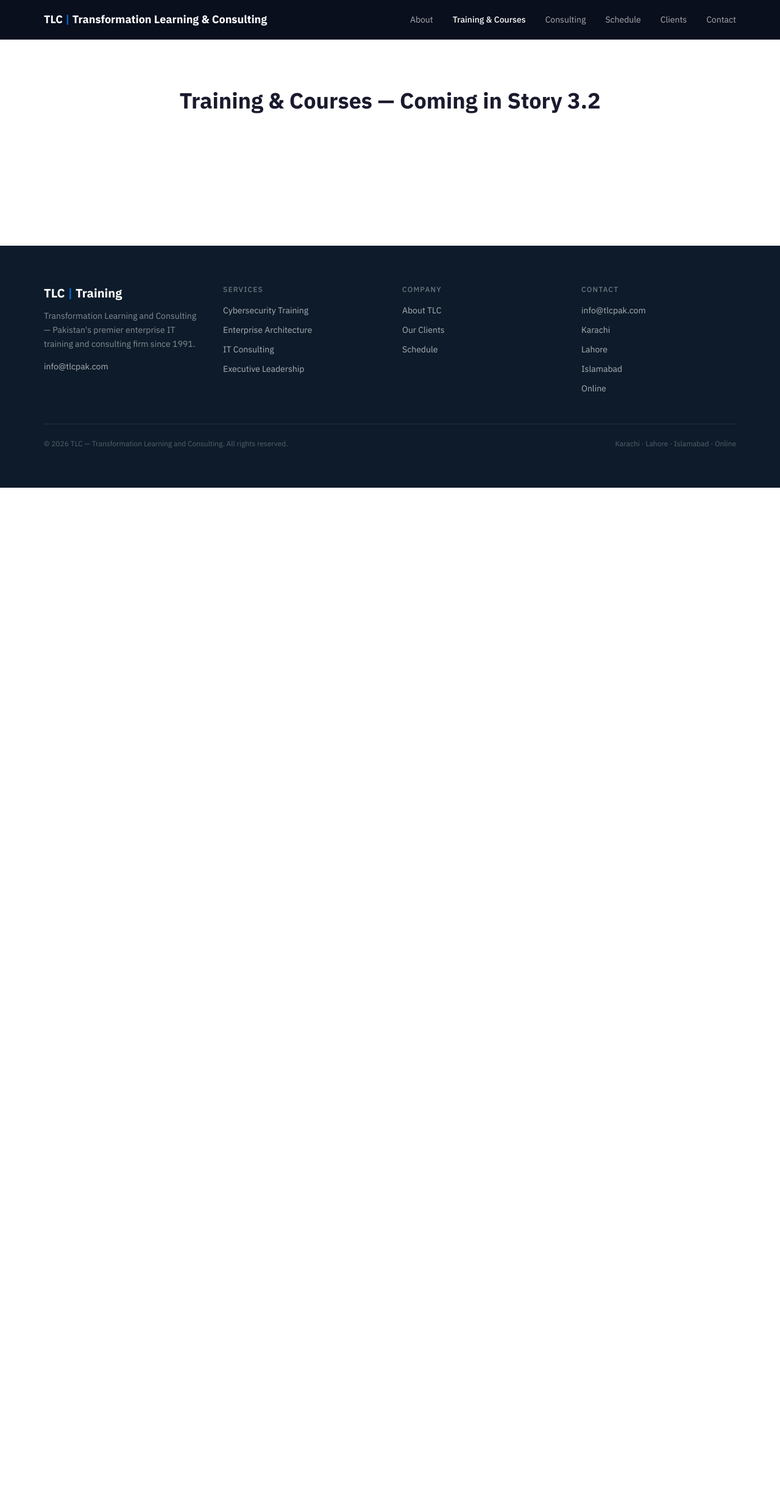
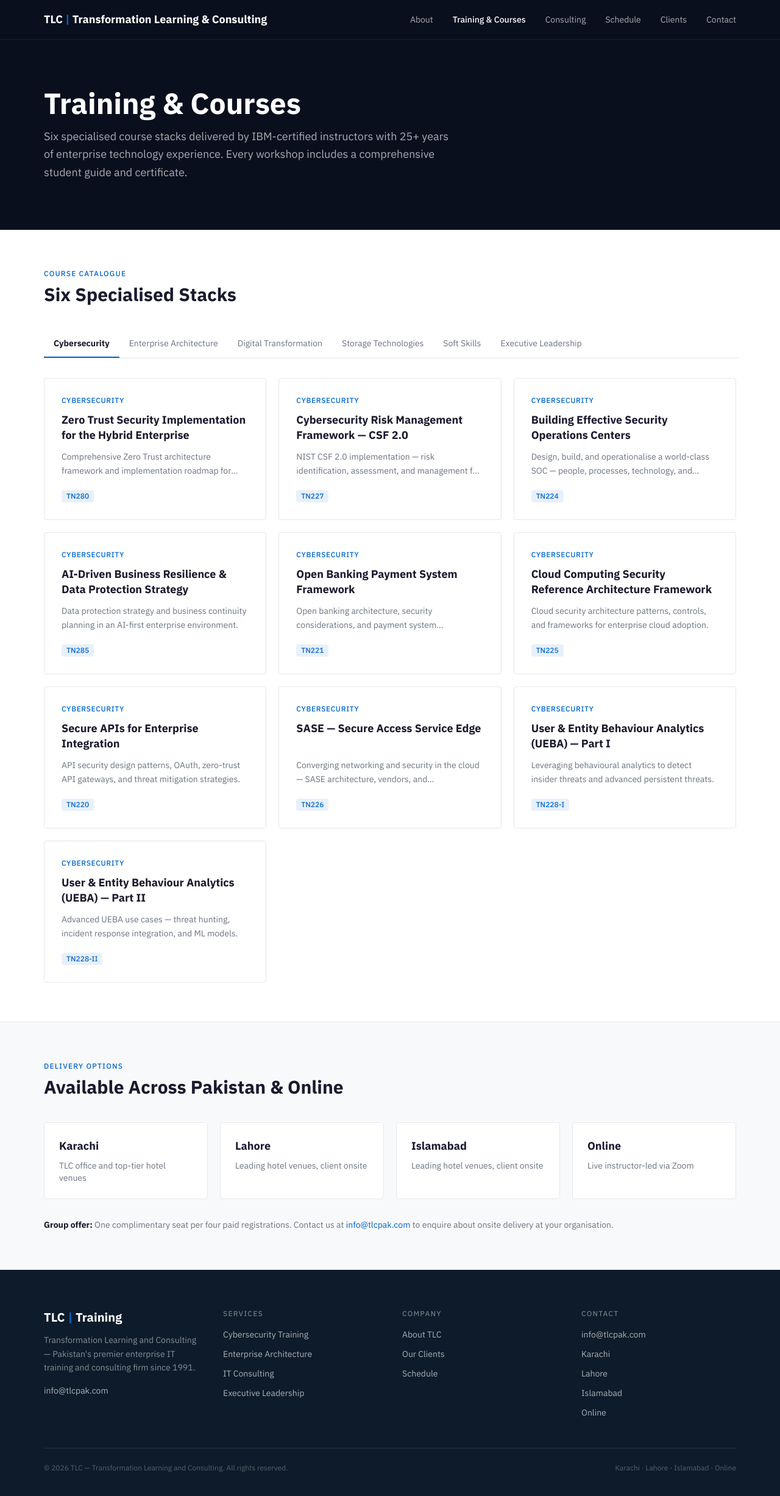
Before and after one commit to vaqarhussain1/tlc-website, a Next.js app: page /training-courses in a window 1280 px wide. Shown: the top 2454 px of the page at 61% size. Before the commit the page ends 800 px from the top, so only its background shows below. Built offline with nearby package versions, Linux system fonts and the light colour scheme.

Commit message:
feat: training & courses page — StackTabs with all 6 stacks, PageHero, delivery options

```diff
--- a/src/app/training-courses/page.tsx
+++ b/src/app/training-courses/page.tsx
@@ -1,15 +1,95 @@
 import type { Metadata } from 'next'
+import { PageHero } from '@/components/shared/PageHero'
+import { StackTabs } from '@/components/courses/StackTabs'
 import { siteConfig } from '@/lib/site-config'
+import coursesData from '@/data/courses.json'
+import type { CourseStack } from '@/types/content'
 
 export const metadata: Metadata = {
   title: `Training & Courses | ${siteConfig.shortName}`,
-  description: `Browse TLC's cybersecurity, enterprise architecture, digital transformation, and executive leadership course stacks.`,
+  description:
+    'Browse TLC\'s cybersecurity, TOGAF enterprise architecture, digital transformation, storage, soft skills, and executive leadership course stacks. IBM-certified instructors. Karachi, Lahore, Islamabad, Online.',
+  openGraph: {
+    title: `Training & Courses | ${siteConfig.shortName}`,
+    description:
+      'Six course stacks — Cybersecurity, Enterprise Architecture, Digital Transformation, Storage Technologies, Soft Skills, Executive Leadership. Delivered across Pakistan and online.',
+    url: `${siteConfig.url}/training-courses`,
+    siteName: siteConfig.name,
+  },
 }
 
+const deliveryOptions = [
+  {
+    city: 'Karachi',
+    detail: 'TLC office and top-tier hotel venues',
+  },
+  {
+    city: 'Lahore',
+    detail: 'Leading hotel venues, client onsite',
+  },
+  {
+    city: 'Islamabad',
+    detail: 'Leading hotel venues, client onsite',
+  },
+  {
+    city: 'Online',
+    detail: 'Live instructor-led via Zoom',
+  },
+]
+
 export default function TrainingCoursesPage() {
+  const stacks = coursesData as CourseStack[]
+
   return (
-    <div className="py-20 px-6 text-center">
-      <h1 className="text-4xl font-bold text-charcoal">Training & Courses — Coming in Story 3.2</h1>
-    </div>
+    <>
+      <PageHero
+        title="Training &amp; Courses"
+        subtitle="Six specialised course stacks delivered by IBM-certified instructors with 25+ years of enterprise technology experience. Every workshop includes a comprehensive student guide and certificate."
+      />
+
+      {/* Course catalogue */}
+      <section className="w-full bg-white">
+        <div className="mx-auto max-w-[1200px] px-6 py-16 lg:px-8">
+          <p className="text-xs font-medium uppercase tracking-widest text-blue-600 mb-2">
+            Course Catalogue
+          </p>
+          <h2 className="text-3xl font-bold text-charcoal mb-10">
+            Six Specialised Stacks
+          </h2>
+          <StackTabs stacks={stacks} />
+        </div>
+      </section>
+
+      {/* Delivery formats */}
+      <section className="w-full bg-grey-50 border-t border-grey-200">
+        <div className="mx-auto max-w-[1200px] px-6 py-16 lg:px-8">
+          <p className="text-xs font-medium uppercase tracking-widest text-blue-600 mb-2">
+            Delivery Options
+          </p>
+          <h2 className="text-3xl font-bold text-charcoal mb-10">
+            Available Across Pakistan &amp; Online
+          </h2>
+          <div className="grid grid-cols-1 gap-5 sm:grid-cols-2 lg:grid-cols-4">
+            {deliveryOptions.map(({ city, detail }) => (
+              <div
+                key={city}
+                className="rounded border border-grey-200 bg-white p-6"
+              >
+                <h3 className="text-lg font-bold text-charcoal">{city}</h3>
+                <p className="mt-2 text-sm text-grey-400">{detail}</p>
+              </div>
+            ))}
+          </div>
+          <p className="mt-8 text-sm text-grey-400">
+            <strong className="text-charcoal">Group offer:</strong> One complimentary seat per four paid registrations.
+            Contact us at{' '}
+            <a href="mailto:info@tlcpak.com" className="text-blue-600 hover:underline">
+              info@tlcpak.com
+            </a>{' '}
+            to enquire about onsite delivery at your organisation.
+          </p>
+        </div>
+      </section>
+    </>
   )
 }
--- /dev/null
+++ b/src/components/shared/PageHero.tsx
@@ -0,0 +1,26 @@
+import { cn } from '@/lib/utils'
+
+interface PageHeroProps {
+  title: string
+  subtitle?: string
+  className?: string
+}
+
+export function PageHero({ title, subtitle, className }: PageHeroProps) {
+  return (
+    <section
+      className={cn('w-full bg-navy-950 py-16 lg:py-20', className)}
+    >
+      <div className="mx-auto max-w-[1200px] px-6 lg:px-8">
+        <h1 className="text-4xl font-bold text-white lg:text-5xl">
+          {title}
+        </h1>
+        {subtitle && (
+          <p className="mt-4 max-w-2xl text-lg text-white/65 leading-relaxed">
+            {subtitle}
+          </p>
+        )}
+      </div>
+    </section>
+  )
+}
```
